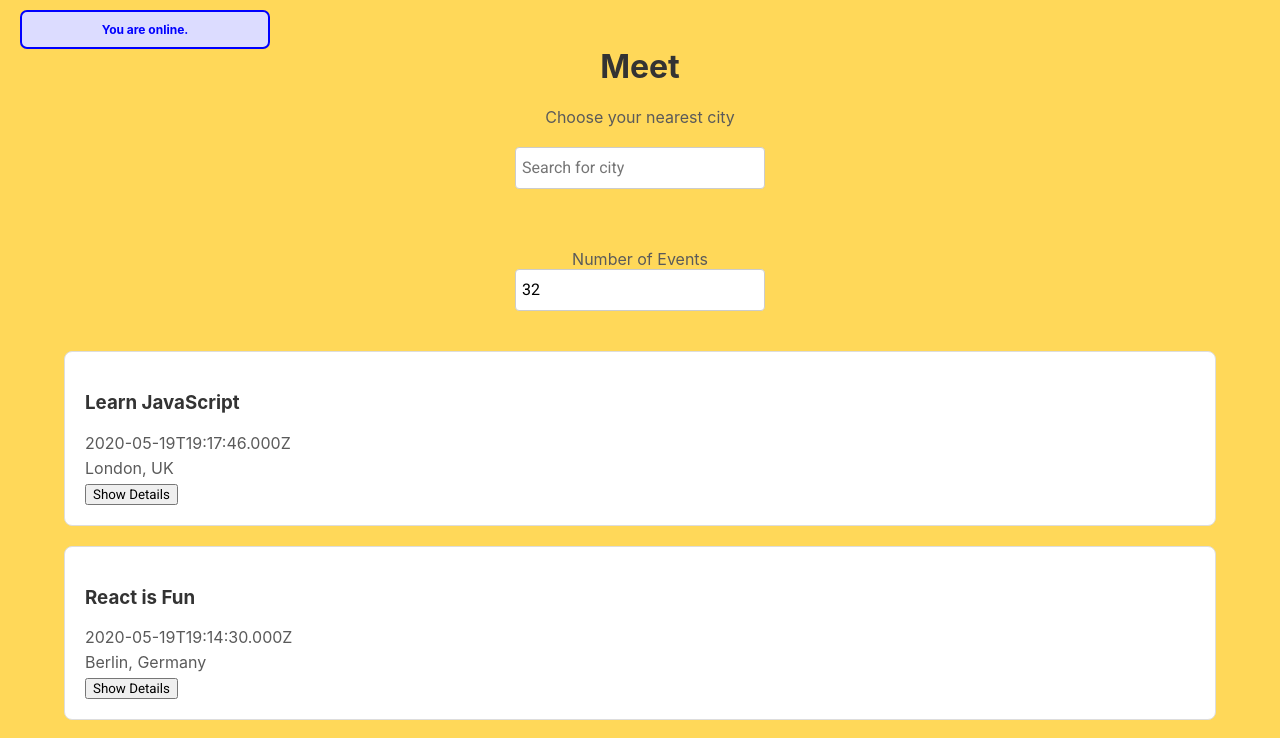
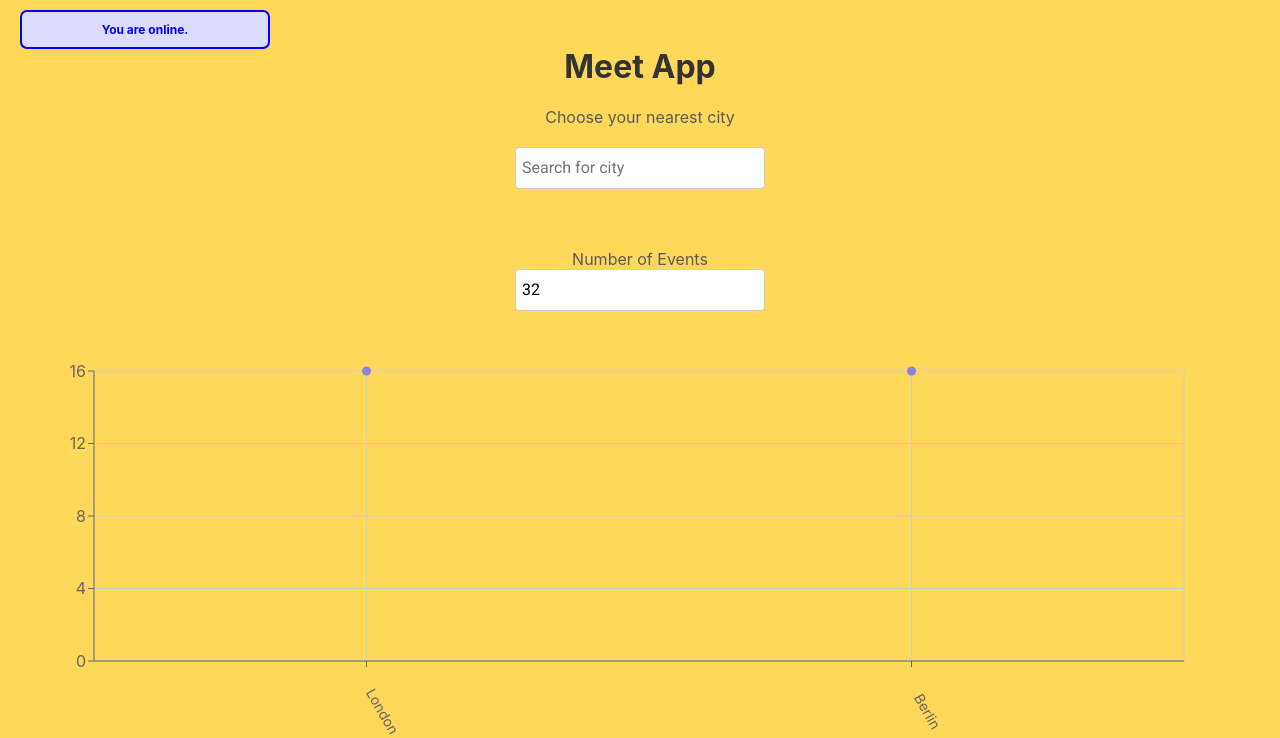
Before and after one commit to Pablolararoloff/meet, a React (Create React App) app: page / in a window 1280 px wide. Shown: the top 738 px of the page. Built offline with nearby package versions, Linux system fonts and the light colour scheme; what atatus-spa would draw is missing.

Commit message:
chart added

```diff
--- a/package.json
+++ b/package.json
@@ -12,6 +12,7 @@
     "react": "^18.2.0",
     "react-dom": "^18.2.0",
     "react-scripts": "5.0.1",
+    "recharts": "^2.12.4",
     "web-vitals": "^2.1.4",
     "workbox-background-sync": "^6.6.0",
     "workbox-broadcast-update": "^6.6.0",
--- a/src/App.js
+++ b/src/App.js
@@ -2,6 +2,7 @@
 import CitySearch from './components/CitySearch';
 import EventList from './components/EventList';
 import NumberOfEvents from './components/NumberOfEvents';
+import CityEventsChart from './components/cityEventsChart';
 import { extractLocations, getEvents } from './api';
 import { InfoAlert, ErrorAlert, WarningAlert } from './components/Alert';
 import './App.css';
@@ -69,7 +70,7 @@
   return (
     <div className="App">
       <div className="Header">
-        <h1>Meet</h1>
+        <h1>Meet App</h1>
         <p className="subtitle">Choose your nearest city</p>
       </div>
       <div className="alerts-container">
@@ -84,6 +85,7 @@
         setInfoAlert={handleSetInfoAlert}
         setWarningAlert={handleSetWarningAlert}
       />
+      <CityEventsChart allLocations={allLocations} events={events} />
       <EventList events={events} />
     </div>
   );
--- /dev/null
+++ b/src/components/cityEventsChart.js
@@ -0,0 +1,57 @@
+import { useState, useEffect } from 'react';
+import {
+  ScatterChart,
+  Scatter,
+  XAxis, YAxis,
+  CartesianGrid,
+  Tooltip,
+  ResponsiveContainer
+} from 'recharts';
+
+const CityEventsChart = ({ allLocations, events }) => {
+  const [data, setData] = useState([]);
+
+  useEffect(() => {
+    const data = allLocations.map((location) => {
+      const count = events.filter(
+        (event) => event.location === location
+      ).length;
+      const city = location.split(/, | - /)[0];
+      return { city, count };
+    });
+
+    setData(data);
+  }, [events, allLocations]);
+
+  return (
+    <ResponsiveContainer width="99%" height={400}>
+      <ScatterChart
+        margin={{
+          top: 20,
+          right: 20,
+          bottom: 60,
+          left: -30,
+        }}>
+        <CartesianGrid />
+        <XAxis
+          type="category"
+          dataKey="city"
+          name="City"
+          angle={60}
+          interval={0}
+          tick={{ dx: 20, dy: 40, fontSize: 14 }}
+        />
+        <YAxis
+          type="number"
+          dataKey="count"
+          name="Number of events"
+          allowDecimals={false}
+        />
+        <Tooltip cursor={{ strokeDasharray: "3 3" }} />
+        <Scatter name="A school" data={data} fill="#8884d8" />
+      </ScatterChart>
+    </ResponsiveContainer>
+  );
+};
+
+export default CityEventsChart;
```
Also changed, not shown: src/setupTests.js (+1 -1 lines), public/manifest.json, 1 other file (tests, documents, lock files or other folders).
